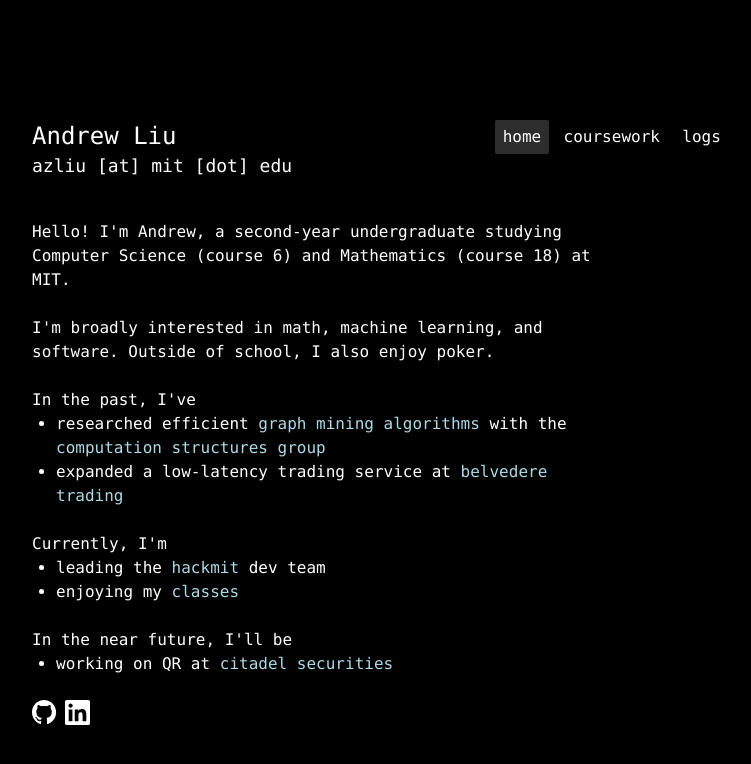
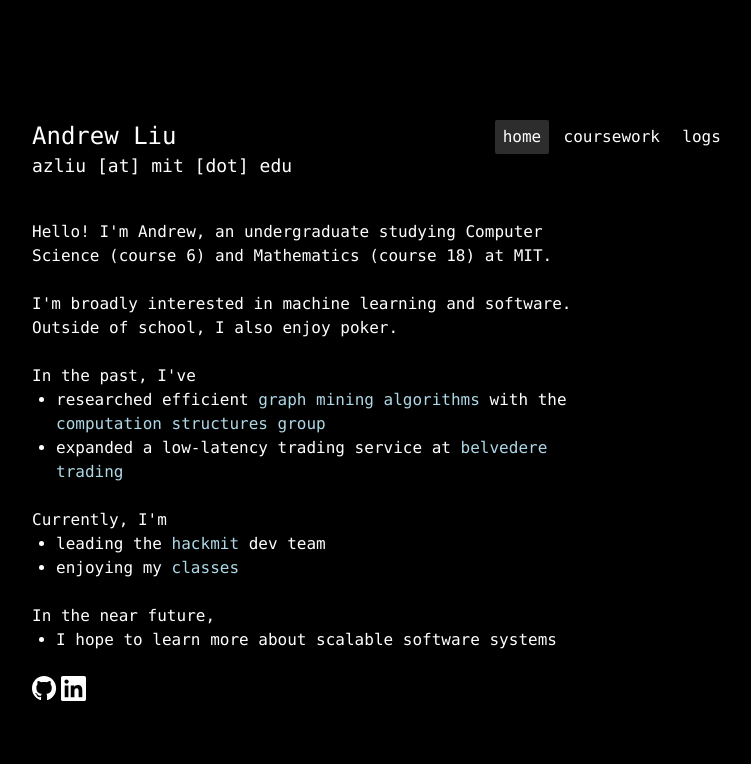
Before and after one commit to azliu0/azliu, a SvelteKit app: page / in a window 1280 px wide. Shown: the top 764 px of the page, without its empty margins (258-1009 px from the left). Built offline with nearby package versions, Linux system fonts and the light colour scheme.

Commit message:
update front page and SEO

```diff
--- a/src/routes/+page.svelte
+++ b/src/routes/+page.svelte
@@ -2,15 +2,15 @@
   <div class="content">
     <div class="w-[80%]">
       <p>
-        Hello! I'm Andrew, a second-year undergraduate studying Computer Science
-        (course 6) and Mathematics (course 18) at MIT.
+        Hello! I'm Andrew, an undergraduate studying Computer Science (course 6)
+        and Mathematics (course 18) at MIT.
       </p>
 
       <br />
 
       <p>
-        I'm broadly interested in math, machine learning, and software. Outside
-        of school, I also enjoy poker.
+        I'm broadly interested in machine learning and software. Outside of
+        school, I also enjoy poker.
       </p>
 
       <br />
@@ -57,21 +57,22 @@
 
       <br />
 
-      In the near future, I'll be
+      In the near future,
       <ul class="list-disc ml-6">
         <li>
-          working on QR at <a
+          <!-- working on QR at <a
             href="https://www.citadelsecurities.com/"
             target="_blank"
             class="refg">citadel securities</a
-          >
+          > -->
+          I hope to learn more about scalable software systems
         </li>
       </ul>
     </div>
 
     <br />
     <div class="flex">
-      <a class="pr-2" href="https://github.com/azliu0" target="_blank">
+      <a class="pr-1" href="https://github.com/azliu0" target="_blank">
         <img src="/images/logos/github.svg" width="25px" alt="githublogo" />
       </a>
       <a href="https://www.linkedin.com/in/az-liu/" target="_blank">
```
